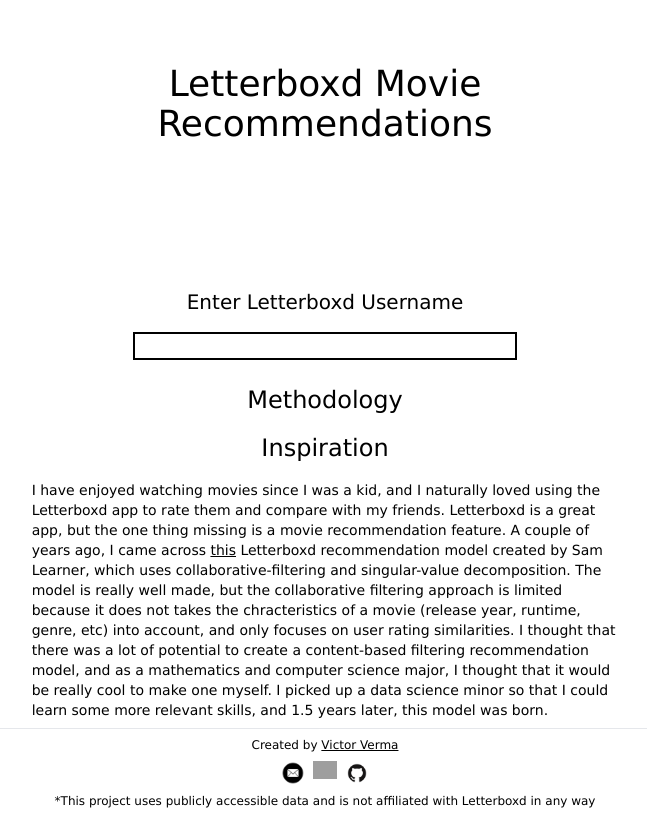
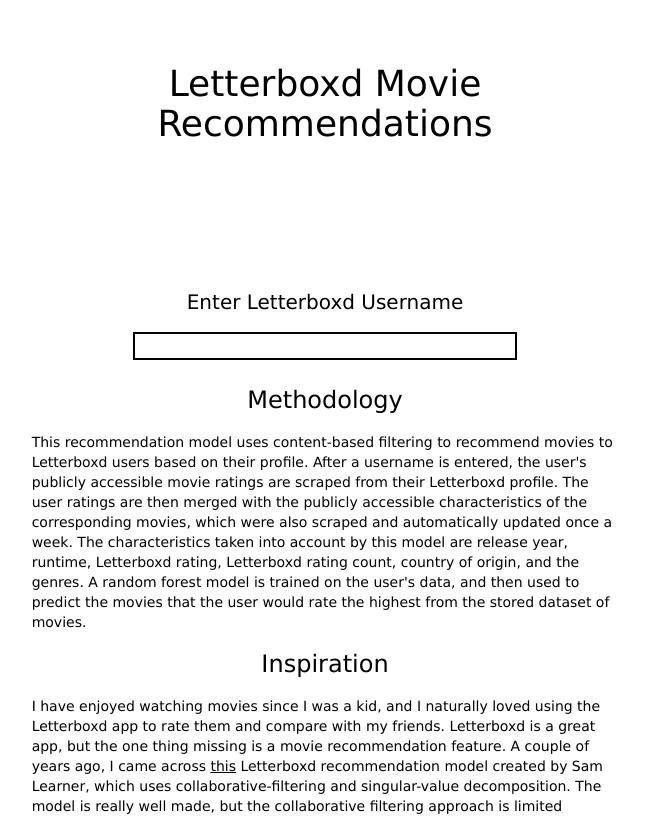
Before and after one commit to victorverma3/Letterboxd-Movie-Recommendations, a React (Vite) app in the folder frontend/: page / in a window 1280 px wide. Shown: the top 816 px of the page, without its empty margins (315-962 px from the left). Built offline with nearby package versions, Linux system fonts and the light colour scheme; no server answers; grey boxes are pictures that could not be loaded.

Commit message:
updated methodology

```diff
--- a/frontend/src/pages/Home.tsx
+++ b/frontend/src/pages/Home.tsx
@@ -12,7 +12,21 @@ const Home = () => {
             <h2 className="w-fit mx-auto mt-4 text-center text-2xl">
                 Methodology
             </h2>
-            <p className="w-3/6 min-w-96 mx-auto mt-4 text-sm"></p>
+            <p className="w-3/6 min-w-96 mx-auto mt-4 text-sm">
+                This recommendation model uses content-based filtering to
+                recommend movies to Letterboxd users based on their profile.
+                After a username is entered, the user's publicly accessible
+                movie ratings are scraped from their Letterboxd profile. The
+                user ratings are then merged with the publicly accessible
+                characteristics of the corresponding movies, which were also
+                scraped and automatically updated once a week. The
+                characteristics taken into account by this model are release
+                year, runtime, Letterboxd rating, Letterboxd rating count,
+                country of origin, and the genres. A random forest model is
+                trained on the user's data, and then used to predict the movies
+                that the user would rate the highest from the stored dataset of
+                movies.
+            </p>
             <h2 className="w-fit mx-auto mt-4 text-center text-2xl">
                 Inspiration
             </h2>
```
